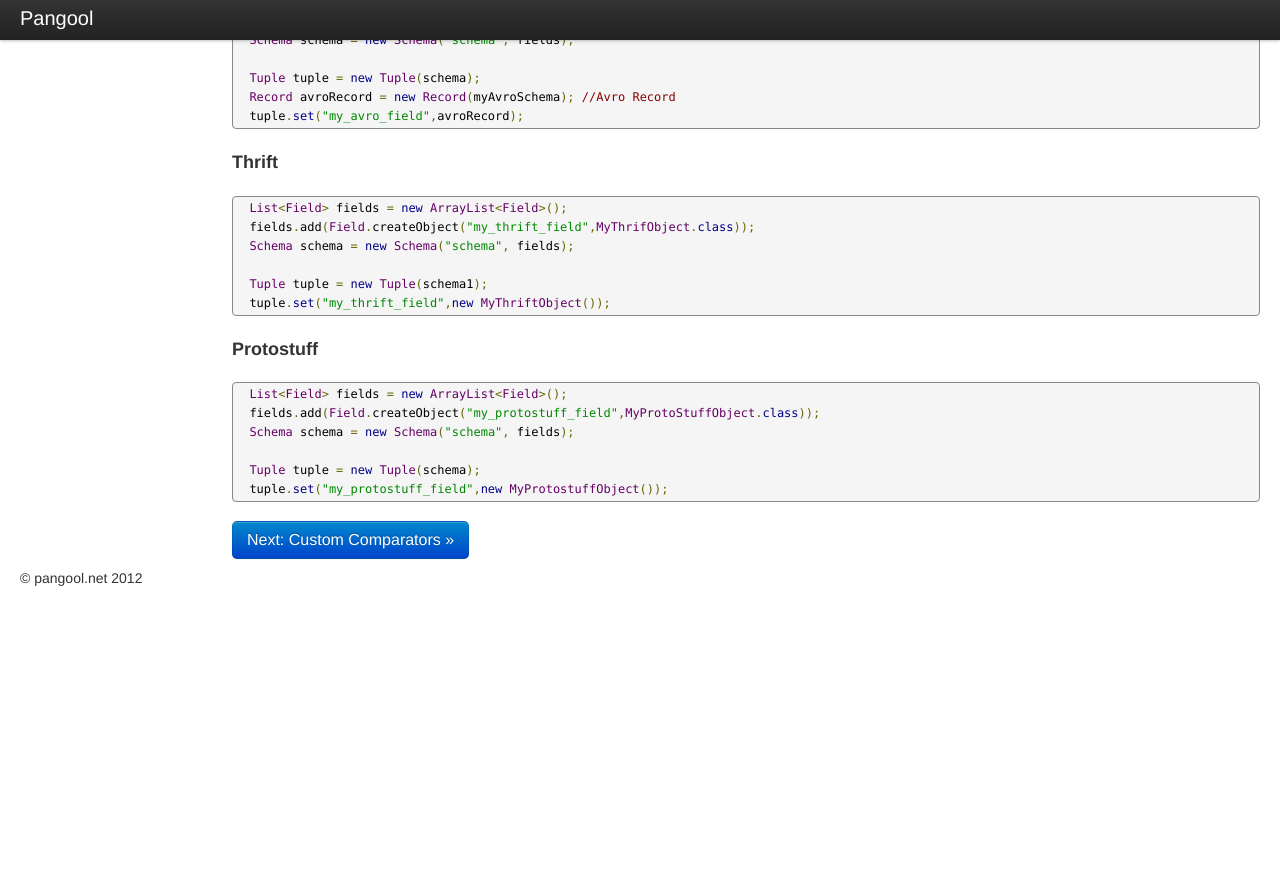
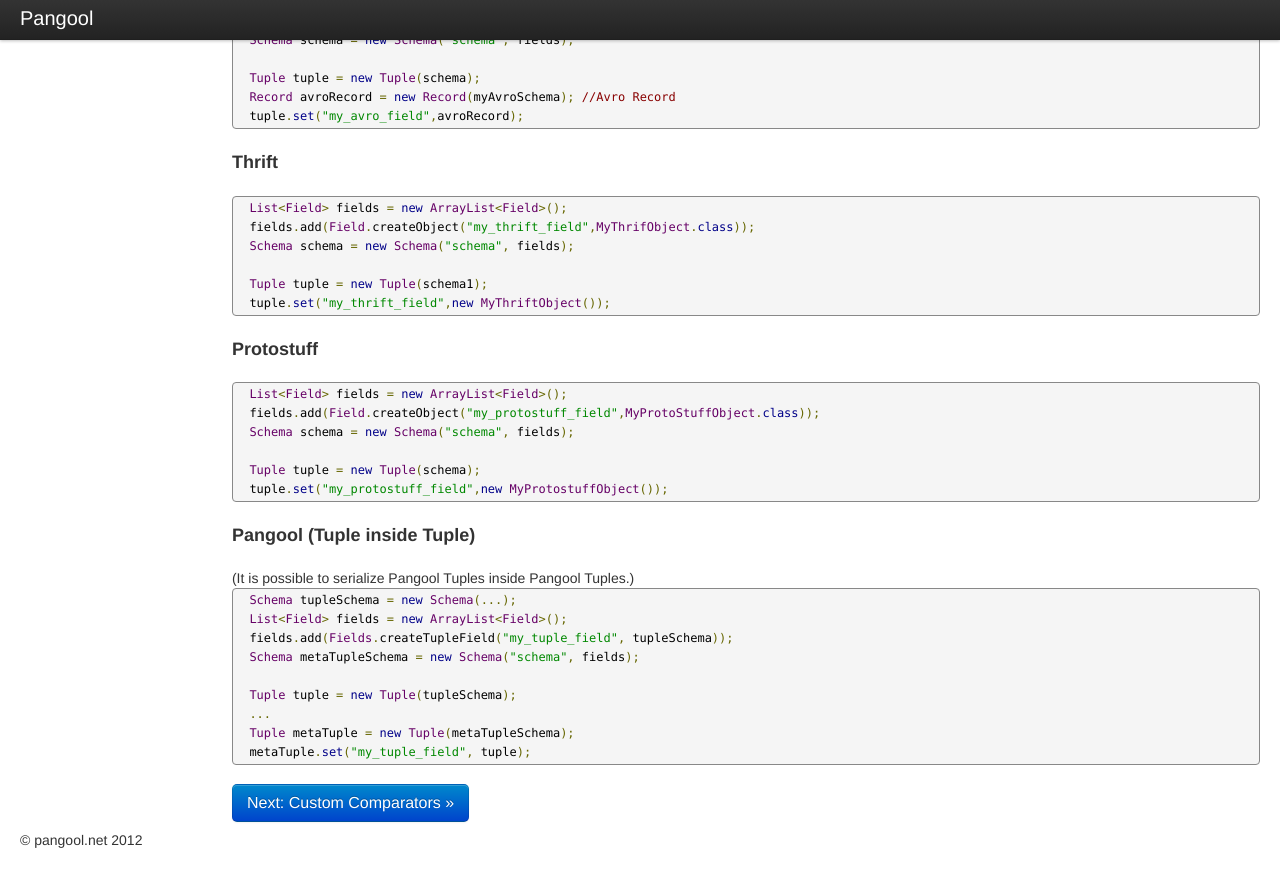
Before and after one commit to datasalt/pangool, a Jekyll site: the page built from userguide/custom_serialization.html, in a window 1280 px wide and 900 px high, scrolled down 1261 px. Shown: the top 887 px of the window. Built offline with Jekyll 4.4.1, drawn with Linux system fonts in a browser that asks for light colours; nearby versions of some CDN libraries; Markdown is read by kramdown in place of the engine named in the settings; before the commit the page ends 1898 px from its top, so only the background shows below that.

Commit message:
SOLR Integration + MetaTuples

```diff
--- a/_layouts/user_guide.html
+++ b/_layouts/user_guide.html
@@ -75,6 +75,7 @@
 	            <li><a href="partitioner.html">Custom Partitioners</a></li>
 	            <li><a href="custom_serialization.html">Custom Serialization</a></li>
 	            <li><a href="comparators.html">Custom Comparators</a></li>
+	            <li><a href="solrintegration.html">SOLR Integration</a></li>
 	            <li><a href="mapred_api.html">Map Red API</a></li>
 	          </ul>
 
--- a/userguide/comparators.html
+++ b/userguide/comparators.html
@@ -75,4 +75,4 @@ we don't recommend using custom comparators.<br>Due to efficiency concerns it's
 to duplicate fields out of the serialized object and then perform the comparison using basic types.
 </div>
 
-<p><a class="btn btn-primary btn-large" href="mapred_api.html">Next: Tuple MapReduce API &raquo;</a></p>
+<p><a class="btn btn-primary btn-large" href="solrintegration.html">Next: SOLR Integration &raquo;</a></p>
--- a/userguide/custom_serialization.html
+++ b/userguide/custom_serialization.html
@@ -56,7 +56,6 @@ Note how the <b>AvroFieldSerialization</b>'s state is retrieved from the field's
  how to define fields with them:
 </p>
 
-
 <h3>Writables</h3>
 <br>
 
@@ -68,7 +67,6 @@ Note how the <b>AvroFieldSerialization</b>'s state is retrieved from the field's
   Tuple tuple = new Tuple(schema);
   tuple.set("my_writable",new TextLongWritable("eric",89L));
 </pre>
-
 
 <h3>Avro</h3>
 <br>
@@ -83,7 +81,6 @@ Note how the <b>AvroFieldSerialization</b>'s state is retrieved from the field's
   tuple.set("my_avro_field",avroRecord);
 </pre>
 
-
 <h3>Thrift</h3>
 <br>
 <pre class="prettyprint" id="java">
@@ -94,7 +91,6 @@ Note how the <b>AvroFieldSerialization</b>'s state is retrieved from the field's
   Tuple tuple = new Tuple(schema1);
   tuple.set("my_thrift_field",new MyThriftObject());
 </pre>
-
 
 <h3>Protostuff</h3>
 <br>
@@ -107,7 +103,20 @@ Note how the <b>AvroFieldSerialization</b>'s state is retrieved from the field's
   tuple.set("my_protostuff_field",new MyProtostuffObject());
 </pre>
 
+<h3>Pangool (Tuple inside Tuple)</h3>
+<br>
+(It is possible to serialize Pangool Tuples inside Pangool Tuples.)
+<br>
+<pre class="prettyprint" id="java">
+  Schema tupleSchema = new Schema(...);
+  List&lt;Field&gt; fields = new ArrayList&lt;Field&gt;();
+  fields.add(Fields.createTupleField("my_tuple_field", tupleSchema));
+  Schema metaTupleSchema = new Schema("schema", fields);
 
-
+  Tuple tuple = new Tuple(tupleSchema);
+  ...
+  Tuple metaTuple = new Tuple(metaTupleSchema);
+  metaTuple.set("my_tuple_field", tuple);
+</pre>
 
 <p><a class="btn btn-primary btn-large" href="comparators.html">Next: Custom Comparators &raquo;</a></p>
```
Also changed, not shown: userguide/solrintegration.html (added, +75 -0 lines).
